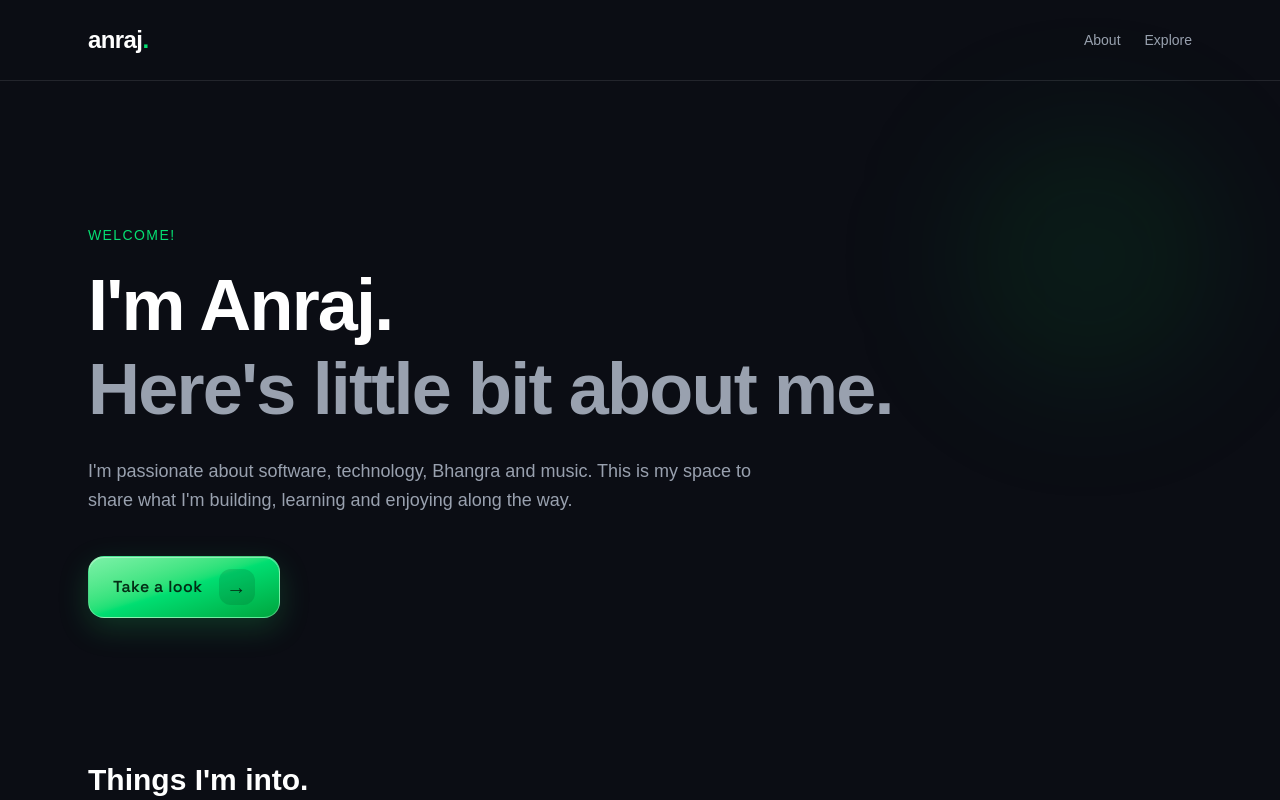
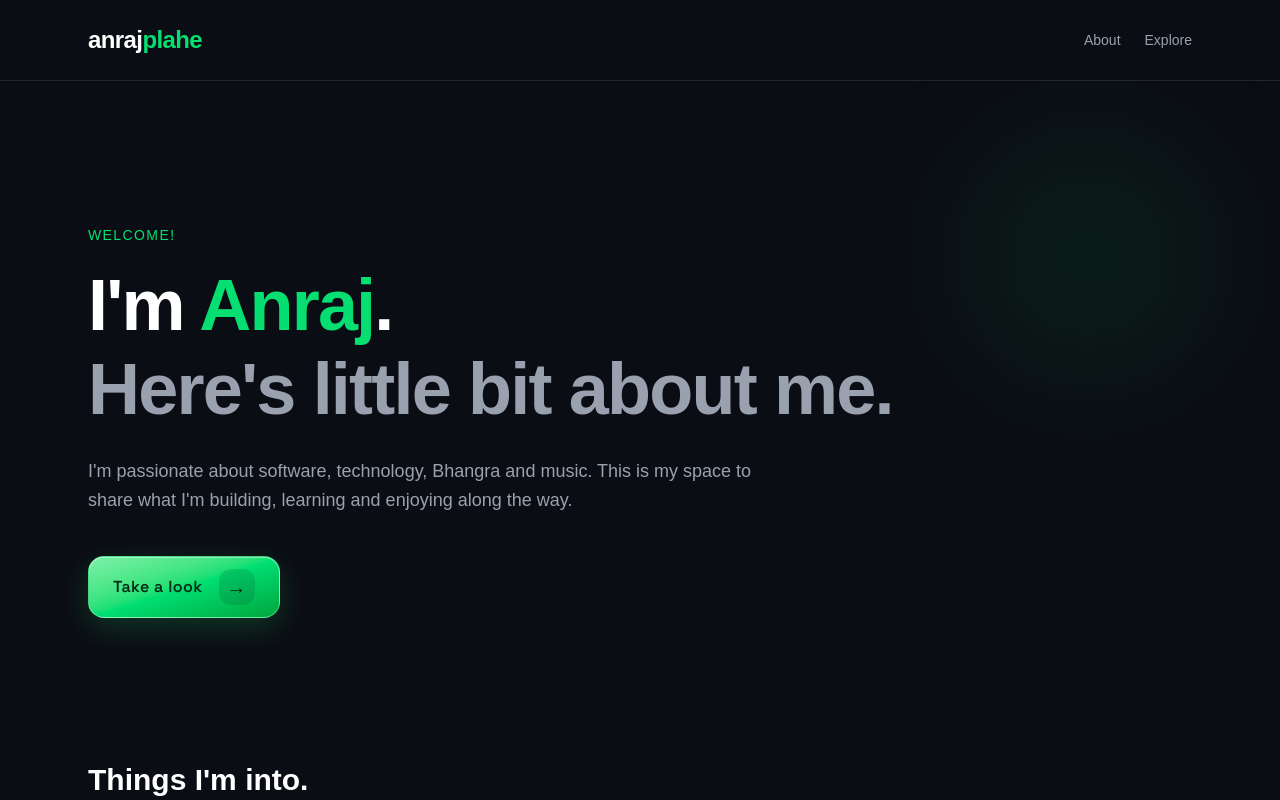
Before and after one commit to anrajplahe/anraj-website, a Next.js app: page / in a window 1280 px wide. Shown: the top 800 px of the page. Built offline with nearby package versions, Linux system fonts and the light colour scheme.

Commit message:
Prepare homepage for initial deployment

```diff
--- a/src/app/page.tsx
+++ b/src/app/page.tsx
@@ -59,7 +59,7 @@ export default function Home() {
           </p>
 
           <h1 className="max-w-4xl text-5xl font-bold tracking-tight md:text-7xl">
-            I'm Anraj.
+            I'm <span className="text-green-400">Anraj</span>.
             <span className="mt-3 block text-gray-400">
               Here's little bit about me.
             </span>
--- a/src/components/Navbar.tsx
+++ b/src/components/Navbar.tsx
@@ -6,7 +6,7 @@ export default function Navbar() {
 
         {/* Website Logo */}
         <a href="/" className="text-2xl font-bold tracking-tight">
-          anraj<span className="text-green-400">.</span>
+          anraj<span className="text-green-400">plahe</span>
         </a>
 
         {/* Navigation Links */}
```
